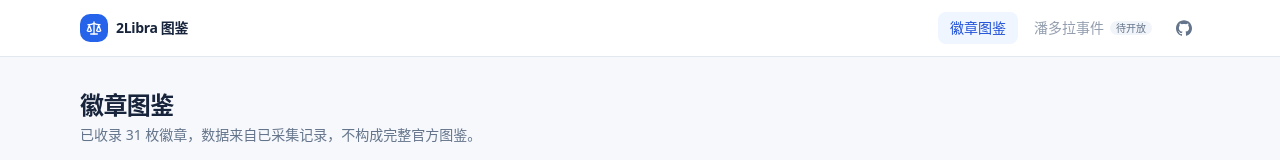
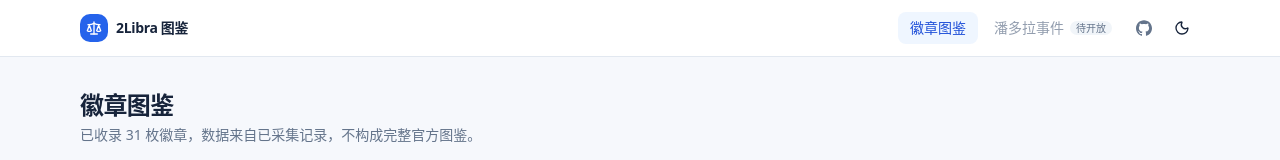
Before and after one commit to vhxubo/2libra-dex, a React (Vite) app: page /badges in a window 1280 px wide. Shown: the top 160 px of the page. Built offline with nearby package versions, Linux system fonts and the light colour scheme.

Commit message:
feat: add dark mode

```diff
--- a/index.html
+++ b/index.html
@@ -4,8 +4,23 @@
     <meta charset="UTF-8" />
     <link rel="icon" type="image/svg+xml" href="/favicon.svg" />
     <meta name="viewport" content="width=device-width, initial-scale=1.0" />
+    <meta name="theme-color" content="#f6f8fc" />
     <meta name="description" content="2Libra 徽章图鉴：查询徽章等级、获得率、获取条件与佩戴属性。" />
     <title>2Libra 图鉴 · 徽章图鉴</title>
+    <script>
+      // 首屏渲染前应用主题，避免深色模式下闪白
+      ;(() => {
+        let stored = null
+        try {
+          stored = localStorage.getItem('theme')
+        } catch {}
+        const dark =
+          stored !== null
+            ? stored === 'dark'
+            : window.matchMedia('(prefers-color-scheme: dark)').matches
+        document.documentElement.classList.toggle('dark', dark)
+      })()
+    </script>
   </head>
   <body>
     <div id="root"></div>
--- a/src/app/SiteHeader.tsx
+++ b/src/app/SiteHeader.tsx
@@ -1,6 +1,7 @@
 import { NavLink } from 'react-router-dom'
 import { Scale } from 'lucide-react'
 import { cn } from '@/lib/utils'
+import { ThemeToggle } from './ThemeToggle'
 
 export function SiteHeader() {
   return (
@@ -51,6 +52,7 @@ export function SiteHeader() {
               <path d="M12 .297c-6.63 0-12 5.373-12 12 0 5.303 3.438 9.8 8.205 11.385.6.113.82-.258.82-.577 0-.285-.01-1.04-.015-2.04-3.338.724-4.042-1.61-4.042-1.61C4.422 18.07 3.633 17.7 3.633 17.7c-1.087-.744.084-.729.084-.729 1.205.084 1.838 1.236 1.838 1.236 1.07 1.835 2.809 1.305 3.495.998.108-.776.417-1.305.76-1.605-2.665-.3-5.466-1.332-5.466-5.93 0-1.31.465-2.38 1.235-3.22-.135-.303-.54-1.523.105-3.176 0 0 1.005-.322 3.3 1.23.96-.267 1.98-.399 3-.405 1.02.006 2.04.138 3 .405 2.28-1.552 3.285-1.23 3.285-1.23.645 1.653.24 2.873.12 3.176.765.84 1.23 1.91 1.23 3.22 0 4.61-2.805 5.625-5.475 5.92.42.36.81 1.096.81 2.22 0 1.606-.015 2.896-.015 3.286 0 .315.21.69.825.57C20.565 22.092 24 17.592 24 12.297c0-6.627-5.373-12-12-12" />
             </svg>
           </a>
+          <ThemeToggle />
         </nav>
       </div>
     </header>
--- /dev/null
+++ b/src/app/ThemeToggle.tsx
@@ -0,0 +1,21 @@
+import { useState } from 'react'
+import { Moon, Sun } from 'lucide-react'
+import { Button } from '@/components/ui/button'
+import { getAppliedTheme, toggleTheme, type Theme } from '@/lib/theme'
+
+export function ThemeToggle() {
+  const [theme, setTheme] = useState<Theme>(getAppliedTheme)
+  const nextTheme: Theme = theme === 'dark' ? 'light' : 'dark'
+
+  return (
+    <Button
+      variant="ghost"
+      size="icon"
+      aria-label={`切换到${nextTheme === 'dark' ? '深色' : '浅色'}模式`}
+      title={`切换到${nextTheme === 'dark' ? '深色' : '浅色'}模式`}
+      onClick={() => setTheme(toggleTheme())}
+    >
+      {theme === 'dark' ? <Sun aria-hidden /> : <Moon aria-hidden />}
+    </Button>
+  )
+}
--- a/src/features/badges/components/LevelChip.tsx
+++ b/src/features/badges/components/LevelChip.tsx
@@ -2,10 +2,10 @@ import { cn } from '@/lib/utils'
 import type { BadgeLevel } from '../types'
 
 const LEVEL_CHIP_STYLES: Record<BadgeLevel, string> = {
-  T0: 'border-transparent bg-foreground text-white',
-  T1: 'border-blue-200 bg-blue-50 text-blue-700',
-  T2: 'border-teal-200 bg-teal-50 text-teal-700',
-  T3: 'border-amber-200 bg-amber-50 text-amber-700',
+  T0: 'border-transparent bg-foreground text-white dark:bg-foreground dark:text-background',
+  T1: 'border-blue-200 bg-blue-50 text-blue-700 dark:border-blue-500/30 dark:bg-blue-500/10 dark:text-blue-300',
+  T2: 'border-teal-200 bg-teal-50 text-teal-700 dark:border-teal-500/30 dark:bg-teal-500/10 dark:text-teal-300',
+  T3: 'border-amber-200 bg-amber-50 text-amber-700 dark:border-amber-500/30 dark:bg-amber-500/10 dark:text-amber-300',
 }
 
 export function LevelChip({ level, className }: { level: BadgeLevel; className?: string }) {
--- a/src/index.css
+++ b/src/index.css
@@ -1,5 +1,8 @@
 @import "tailwindcss";
 @import "tw-animate-css";
+
+/* 类切换式深色模式：html.dark 时启用 dark: 变体 */
+@custom-variant dark (&:where(.dark, .dark *));
 
 @theme {
   --font-sans: ui-sans-serif, system-ui, -apple-system, "Segoe UI", Roboto,
@@ -36,13 +39,41 @@
 @layer base {
   * {
     @apply border-border outline-ring/50;
+    /* 焦点环偏移空隙默认是白色，深色下改用页面背景色 */
+    --tw-ring-offset-color: var(--color-background);
   }
 
   html {
     @apply bg-background;
+    color-scheme: light;
   }
 
   body {
     @apply bg-background font-sans text-foreground antialiased;
   }
 }
+
+/* 2Libra 图鉴深色资料库配色：覆盖 @theme 发出的同名变量 */
+.dark {
+  color-scheme: dark;
+
+  --color-background: #0b1220;
+  --color-foreground: #e2e8f0;
+  --color-card: #121b2d;
+  --color-card-foreground: #e2e8f0;
+  --color-popover: #182136;
+  --color-popover-foreground: #e2e8f0;
+  --color-primary: #3b82f6;
+  --color-primary-foreground: #ffffff;
+  --color-secondary: #1b2740;
+  --color-secondary-foreground: #e2e8f0;
+  --color-muted: #172135;
+  --color-muted-foreground: #94a3b8;
+  --color-accent: #1a2947;
+  --color-accent-foreground: #93c5fd;
+  --color-destructive: #ef4444;
+  --color-destructive-foreground: #ffffff;
+  --color-border: #24304a;
+  --color-input: #33415e;
+  --color-ring: #3b82f6;
+}
--- /dev/null
+++ b/src/lib/theme.ts
@@ -0,0 +1,28 @@
+export type Theme = 'light' | 'dark'
+
+const STORAGE_KEY = 'theme'
+
+/** 当前已应用到 <html> 的主题（读取 .dark 类，而非存储值）。 */
+export function getAppliedTheme(): Theme {
+  return document.documentElement.classList.contains('dark') ? 'dark' : 'light'
+}
+
+/** 应用主题：切换 .dark 类、同步移动端地址栏颜色并持久化。 */
+export function applyTheme(theme: Theme): void {
+  document.documentElement.classList.toggle('dark', theme === 'dark')
+  document
+    .querySelector('meta[name="theme-color"]')
+    ?.setAttribute('content', theme === 'dark' ? '#0b1220' : '#f6f8fc')
+  try {
+    localStorage.setItem(STORAGE_KEY, theme)
+  } catch {
+    // localStorage 不可用（隐私模式等）时仅切换当前会话主题
+  }
+}
+
+/** 在浅色 / 深色间切换，返回切换后的主题。 */
+export function toggleTheme(): Theme {
+  const next: Theme = getAppliedTheme() === 'dark' ? 'light' : 'dark'
+  applyTheme(next)
+  return next
+}
```
Also changed, not shown: 1 other file (tests, documents, lock files or other folders).
